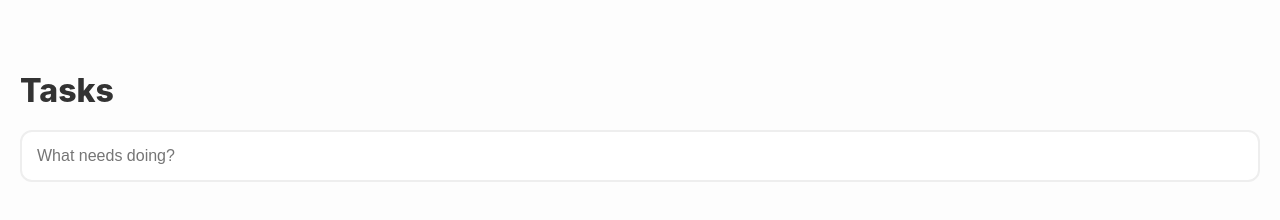
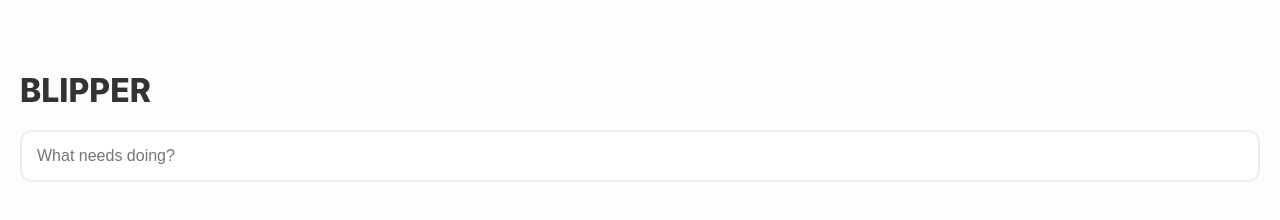
Before and after one commit to pelviswrestley/pelviswrestley.github.io, a plain HTML site: page index.html in a window 1280 px wide. Drawn offline with Linux system fonts and the light colour scheme.

Commit message:
Added a new feature

```diff
--- a/index.html
+++ b/index.html
@@ -99,7 +99,7 @@
 </head>
 
 <body>
-    <h1>Tasks</h1>
+    <h1>BLIPPER</h1>
     <input type="text" id="taskInput" placeholder="What needs doing?">
     <ul id="taskList"></ul>
 
```
